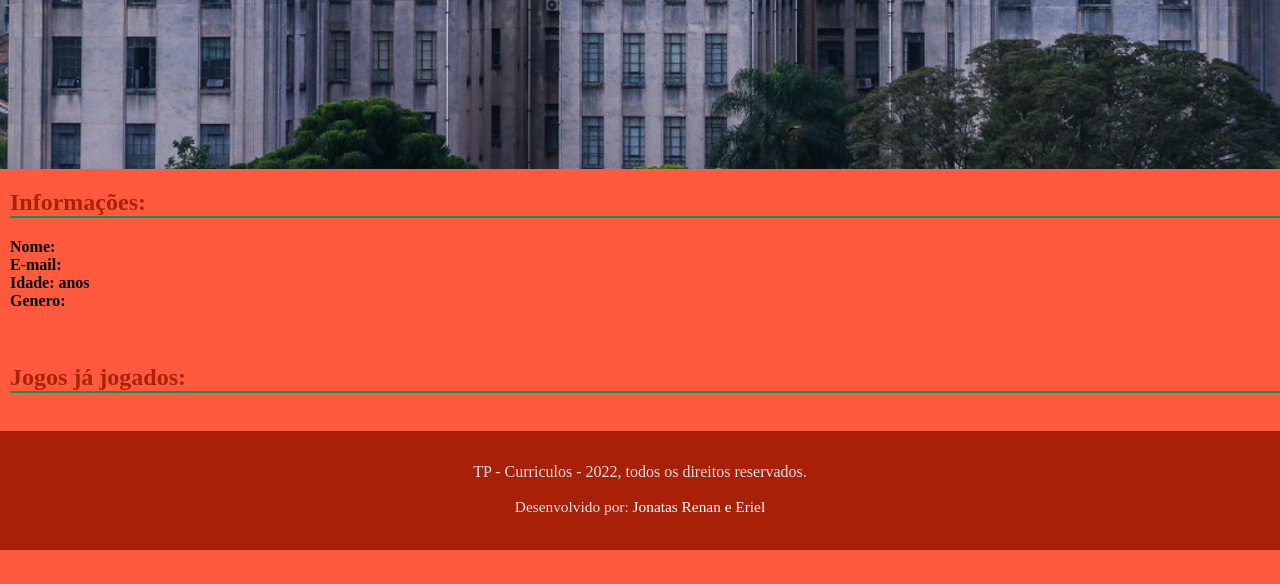
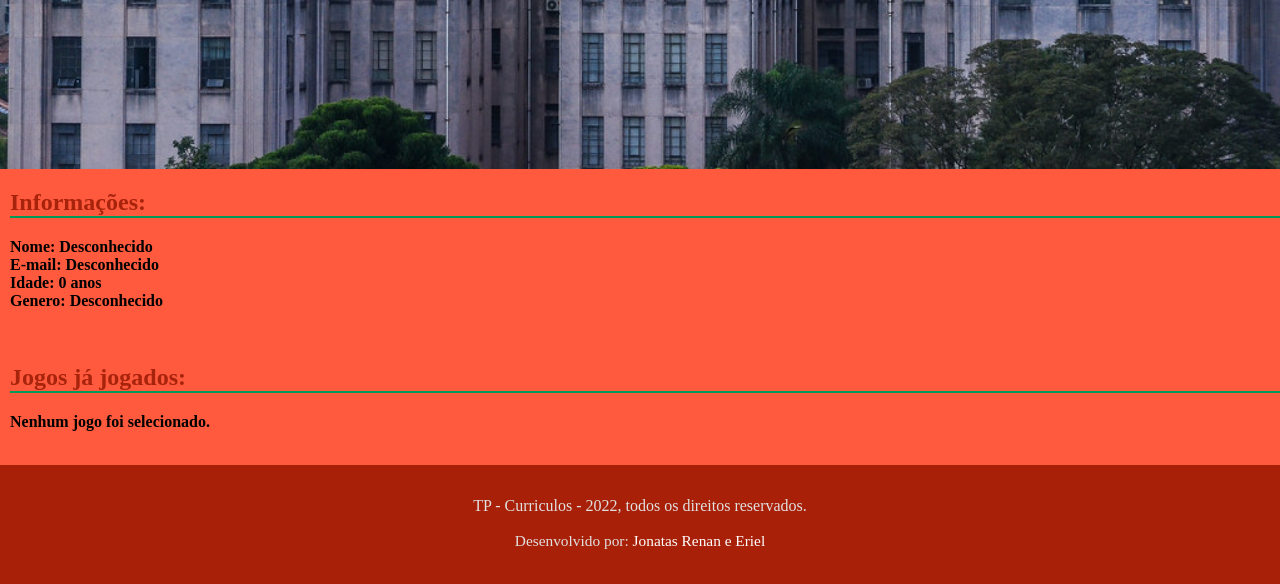
Before and after one commit to RenanJ01/Escola, a PHP site: page /DSW/TP02/resultado.php in a window 1280 px wide. Shown: the part 679-1263 px from the top of the page. Before the commit the page ends 1229 px from the top, so only its background shows below. Run offline with PHP 8.4, Linux system fonts and the light colour scheme.

Commit message:
up tp02 php

```diff
--- a/DSW/TP02/resultado.php
+++ b/DSW/TP02/resultado.php
@@ -2,13 +2,8 @@
 // Definir as variaveis
 $nameErr = $emailErr = $genderErr = $idadeErr = "";
 $name = $email = $gender = $idade = "";
-$jogos = null;/*
-$jogos[0] = "arroz";
-$jogos[1] = "arro";
-$jogos[2] = "arr";
-$jogos[3] = "ar";
-$jogos[4] = "a";
-*/
+$jogos = null;
+
 // Inserção das variaveis
 if ($_SERVER["REQUEST_METHOD"] == "POST") {
   if (empty($_POST["fname"])) {
@@ -40,6 +35,21 @@ if ($_SERVER["REQUEST_METHOD"] == "POST") {
   }
 }
 
+/*Verificação dos Valores das variaveis*/
+if($name==""){
+	$name = "Desconhecido";
+}
+if($email==""){
+	$email = "Desconhecido";
+}
+if($idade==""){
+	$idade = 0;
+}
+if($gender==""){
+	$gender = "Desconhecido";
+}
+
+/*Funções de Segurança na Inserção*/
 function test_input($data)
 {
   $data = trim($data);
@@ -107,12 +117,17 @@ function test_input_array($data)
 			E-mail: $email<br>
 			Idade: $idade anos<br>
 			Genero: $gender<br></p><br>
-			<h2>Jogos já jogados:</h2>
-			<p>";
+			<h2>Jogos já jogados:</h2>";
+
+      if($jogos==""){
+        echo "<p> Nenhum jogo foi selecionado.";
+      }else{
+        echo "<p>";
 			for ($ii=0; $ii < count($jogos); $ii++) {
 				echo $jogos[$ii]."<br>";
 			}
-			echo "</p><br>";
+    }
+      echo "</p><br>";
 		?>
     </section>
     <footer>
```
